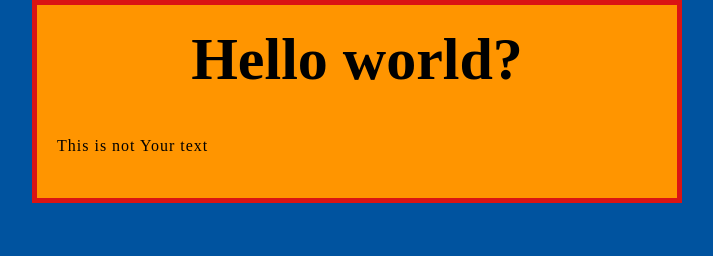
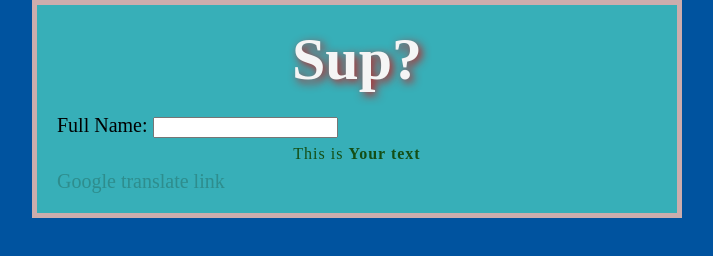
Before and after one commit to aistyte111/WebSite, a plain HTML site: page Untitled-1.html in a window 1280 px wide. Shown: the whole page, without its empty margins (283-996 px from the left). Drawn offline with Linux system fonts and the light colour scheme.

Commit message:
JS added

```diff
--- a/Untitled-1.html
+++ b/Untitled-1.html
@@ -10,8 +10,10 @@
 </head>
 
 <body>
-    <h1>Hello world?</h1>
-    <p>This is not Your text</p>
+    <h1><span>Sup?</span></h1>
+    <label>Full Name: <input name="firstName" type="text" /></label>
+    <p>This is <strong>Your text</strong></p>
+    <a href=https://translate.google.com/details?sl=en&tl=lt&text=ruleset%20&op=translate>Google translate link</a>
 </body>
 
 </html>
--- a/styles.css
+++ b/styles.css
@@ -18,6 +18,8 @@ p, li {
     font-size: 16px;
     line-height: 2;
     letter-spacing: 1px;
+    color: rgb(20, 78, 20);
+    text-align: center;
 }
 body {
     width: 600px;
@@ -29,7 +31,7 @@ body {
 h1 {
     margin: 0;
     padding: 20px 0;
-    color: c
+    color: whitesmoke;
     text-shadow: 3px 3px 10px rgb(201, 24, 24);
 }
 img {
@@ -43,7 +45,26 @@ html {
 body {
     width: 600px;
     margin: 0 auto;
-    background-color: #ff9500;
+    background-color: #37afb8;
     padding: 0 20px 20px 20px;
-    border: 5px solid rgb(218, 20, 20);
+    border: 5px solid rgb(204, 173, 173);
 }
+
+a {
+    text-align: center;
+    text-decoration: none;
+    color: rgb(46, 141, 141);
+    text-align: center;
+}
+a:hover{
+    color: black;
+}
+
+input:focus {
+    color: red;
+    background-color: black;
+}
+
+* {
+    margin: 0;
+}
```
